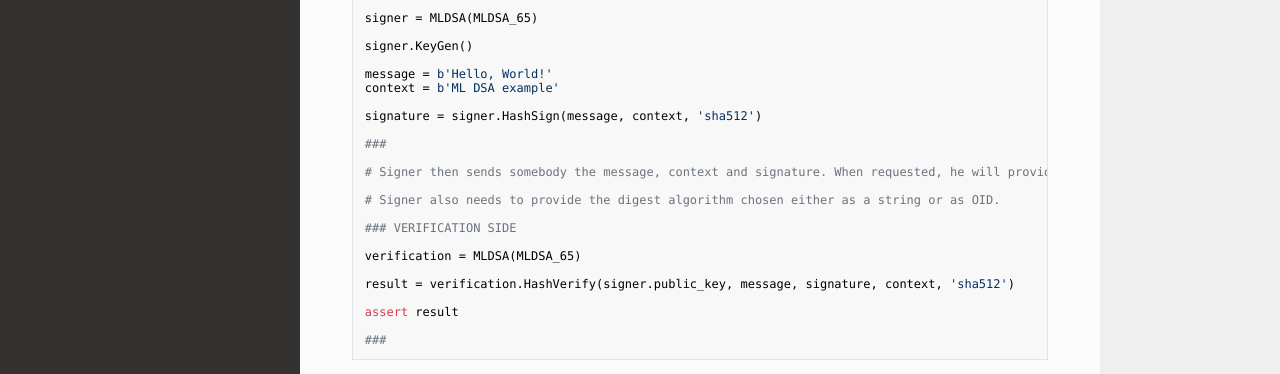
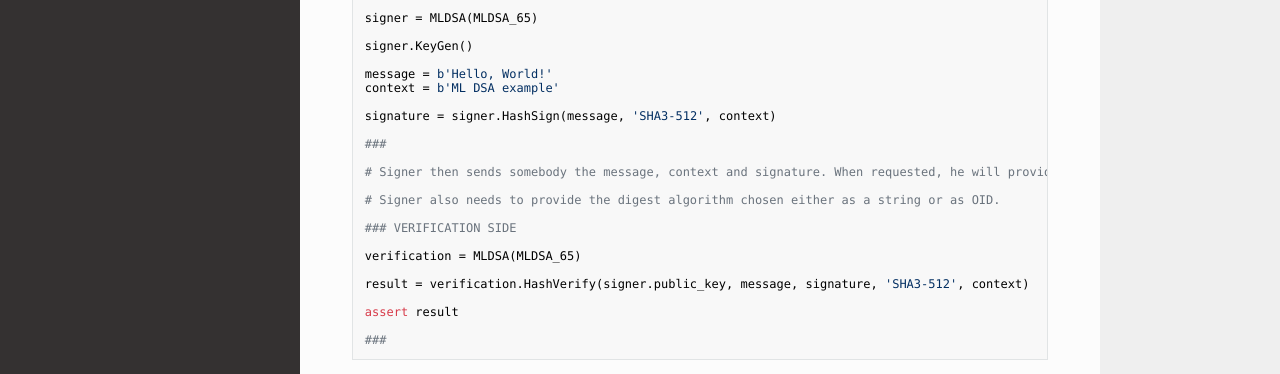
Before and after one commit to Xantus10/python-pqc-lib, an MkDocs documentation site: the page built from docs/docs/examples/mldsa.md, in a window 1280 px wide and 1269 px high. Shown: the part 764-1138 px from the top of the window. Built offline with MkDocs 1.6.1, drawn with Linux system fonts in a browser that asks for light colours; nearby versions of some CDN libraries.

Commit message:
Pre hash ML DSA example fixed

```diff
--- a/docs/docs/examples/mldsa.md
+++ b/docs/docs/examples/mldsa.md
@@ -47,7 +47,7 @@ signer.KeyGen()
 message = b'Hello, World!'
 context = b'ML DSA example'
 
-signature = signer.HashSign(message, context, 'sha512')
+signature = signer.HashSign(message, 'SHA3-512', context)
 
 ###
 
@@ -59,7 +59,7 @@ signature = signer.HashSign(message, context, 'sha512')
 
 verification = MLDSA(MLDSA_65)
 
-result = verification.HashVerify(signer.public_key, message, signature, context, 'sha512')
+result = verification.HashVerify(signer.public_key, message, signature, 'SHA3-512', context)
 
 assert result
 
```
